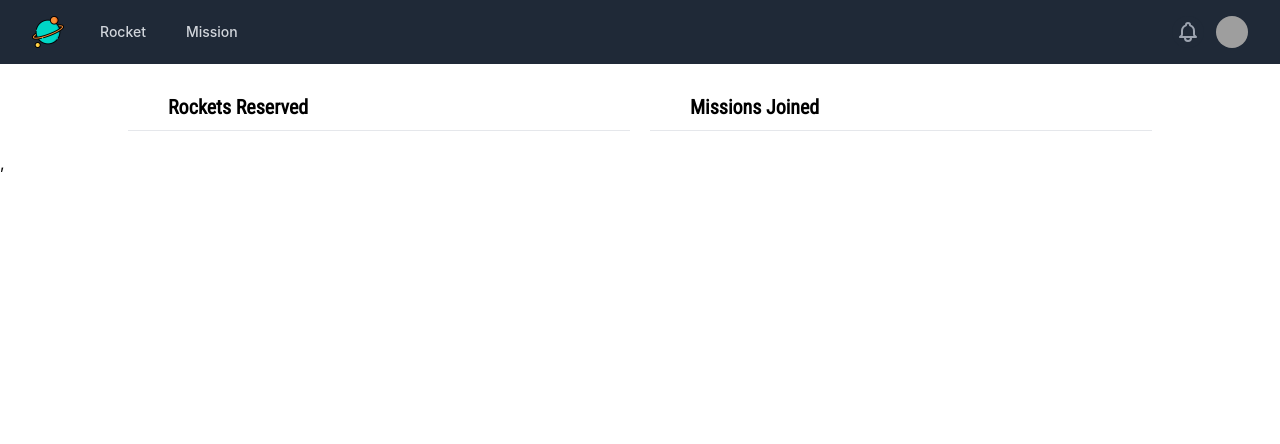
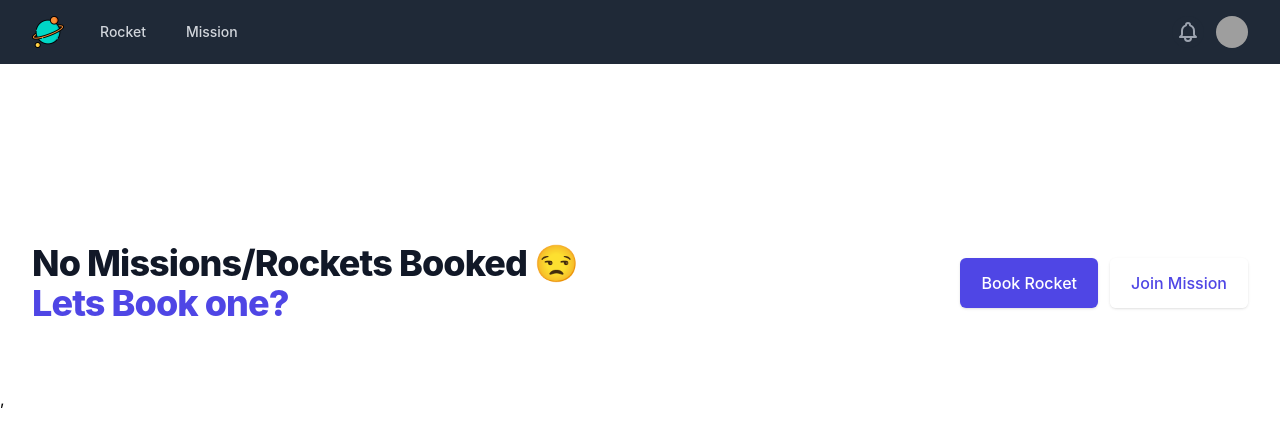
Before and after one commit to developerwaleed/SpaceX-Traveller-Hub, a React (Create React App) app: page /myprofile in a window 1280 px wide. Shown: the top 444 px of the page. Built offline with nearby package versions, Linux system fonts and the light colour scheme; grey boxes are pictures that could not be loaded.

Commit message:
Add conditional profile components

```diff
--- a/src/components/NavBar/MyProfile.js
+++ b/src/components/NavBar/MyProfile.js
@@ -1,15 +1,21 @@
 import React from 'react';
 import { useSelector } from 'react-redux';
+import Welcome from './Welcome';
 import './MyProfile.css';
 
 function MyProfile() {
   const missions = useSelector((state) => state.mymissons.missions);
   const rockets = useSelector((state) => state.rockets.rockets);
-  const filteredArr = missions.filter((item) => item.reserved);
+  const reservedMissions = missions.filter((item) => item.reserved);
   const reservedRocket = rockets.filter((item) => item.reserved);
   return (
+    <>
+      {reservedRocket.length <= 0 && reservedMissions.length <= 0 ? (
+        <Welcome title="No Missions/Rockets Booked 😒 " title2="Lets Book one?" btn1="Book Rocket" btn2="Join Mission" />
+      ) : (
         <div className="table-div">
           {/* Table for Missions */}
+          {!(reservedRocket.length <= 0) ? (
             <table className="table-fixed data-div">
               <thead>
                 <tr className="head">
@@ -24,6 +30,11 @@ function MyProfile() {
                 ))}
               </tbody>
             </table>
+          ) : (
+            ''
+          )}
+          {/* Table for Rockets */}
+          {!(reservedMissions.length <= 0) ? (
             <table className="table-fixed data-div">
               <thead>
                 <tr className="head">
@@ -31,14 +42,19 @@ function MyProfile() {
                 </tr>
               </thead>
               <tbody>
-          {filteredArr.map((item) => (
+                {reservedMissions.map((item) => (
                   <tr key={item.missions_id}>
                     <td className="border px-10 py-2">{item.mission_name}</td>
                   </tr>
                 ))}
               </tbody>
             </table>
+          ) : (
+            ''
+          )}
         </div>
+      )}
+    </>
   );
 }
 export default MyProfile;
--- a/src/components/NavBar/Navbar.js
+++ b/src/components/NavBar/Navbar.js
@@ -138,7 +138,7 @@ export default function NavBar() {
               {navigation.map((item) => (
                 <Disclosure.Button
                   key={item.name}
-                  as="a"
+                  as={NavLink}
                   href={item.to}
                   className={classNames(
                     item.current
--- a/src/components/NavBar/Welcome.js
+++ b/src/components/NavBar/Welcome.js
@@ -1,15 +1,17 @@
 import { NavLink } from 'react-router-dom';
+import PropTypes from 'prop-types';
 
 /* This example requires Tailwind CSS v2.0+ */
-export default function Welcome() {
+export default function Welcome(props) {
+  const {
+    title, title2, btn1, btn2,
+  } = props;
   return (
     <div className="bg-center" style={{ marginTop: '9%' }}>
       <div className="max-w-7xl mx-auto py-12 px-4 sm:px-6 lg:py-16 lg:px-8 lg:flex lg:items-center lg:justify-between">
         <h2 className="text-3xl font-extrabold tracking-tight text-gray-900 sm:text-4xl">
-          <span className="block">Ready to dive in?</span>
-          <span className="block text-indigo-600">
-            Lets go for a mission, Boom!!.
-          </span>
+          <span className="block">{title}</span>
+          <span className="block text-indigo-600">{title2}</span>
         </h2>
         <div className="mt-8 flex lg:mt-0 lg:flex-shrink-0">
           <div className="inline-flex rounded-md shadow">
@@ -17,7 +19,7 @@ export default function Welcome() {
               to="/Rocket"
               className="inline-flex items-center justify-center px-5 py-3 border border-transparent text-base font-medium rounded-md text-white bg-indigo-600 hover:bg-indigo-700"
             >
-              Lets Fly
+              {btn1}
             </NavLink>
           </div>
           <div className="ml-3 inline-flex rounded-md shadow">
@@ -25,7 +27,7 @@ export default function Welcome() {
               to="/Mission"
               className="inline-flex items-center justify-center px-5 py-3 border border-transparent text-base font-medium rounded-md text-indigo-600 bg-white hover:bg-indigo-50"
             >
-              Join a Mission
+              {btn2}
             </NavLink>
           </div>
         </div>
@@ -33,3 +35,16 @@ export default function Welcome() {
     </div>
   );
 }
+
+Welcome.propTypes = {
+  title: PropTypes.string,
+  title2: PropTypes.string,
+  btn1: PropTypes.string,
+  btn2: PropTypes.string,
+};
+Welcome.defaultProps = {
+  title: 'Ready to dive in?',
+  title2: 'Lets go for a mission, Boom!!.',
+  btn1: 'Lets Fly',
+  btn2: 'Join a Mission',
+};
```
Lines whose indentation alone changed are shown as unchanged.
